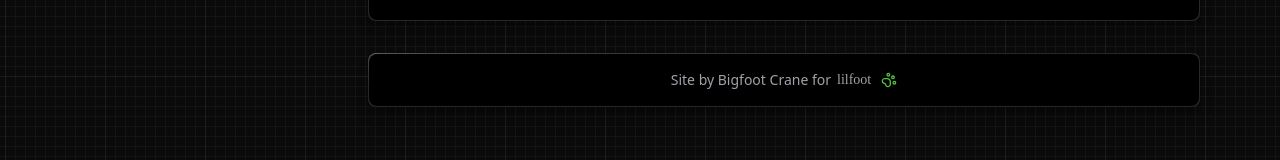
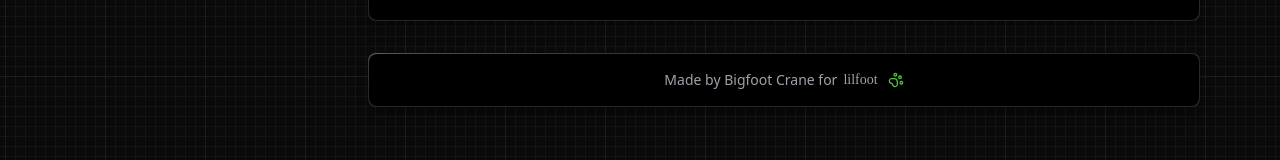
Before and after one commit to ArsCodeAmatoria/lilfoot, a Next.js app: page / in a window 1280 px wide. Shown: the part 2029-2189 px from the top of the page. Built offline with nearby package versions, Linux system fonts and the light colour scheme; a web font is replaced by a local one.

Commit message:
Change 'Site by' to 'Made by' in the byline footer

```diff
--- a/ui/byline.tsx
+++ b/ui/byline.tsx
@@ -11,7 +11,7 @@ export default function Byline() {
             target="_blank"
             rel="noreferrer"
           >
-            <span>Site by Bigfoot Crane for </span>
+            <span>Made by Bigfoot Crane for </span>
             <span className="font-['Shadows_Into_Light_Two']">lilfoot</span>
             <PawPrint size={16} className="text-highlight ml-1" />
           </a>
```
